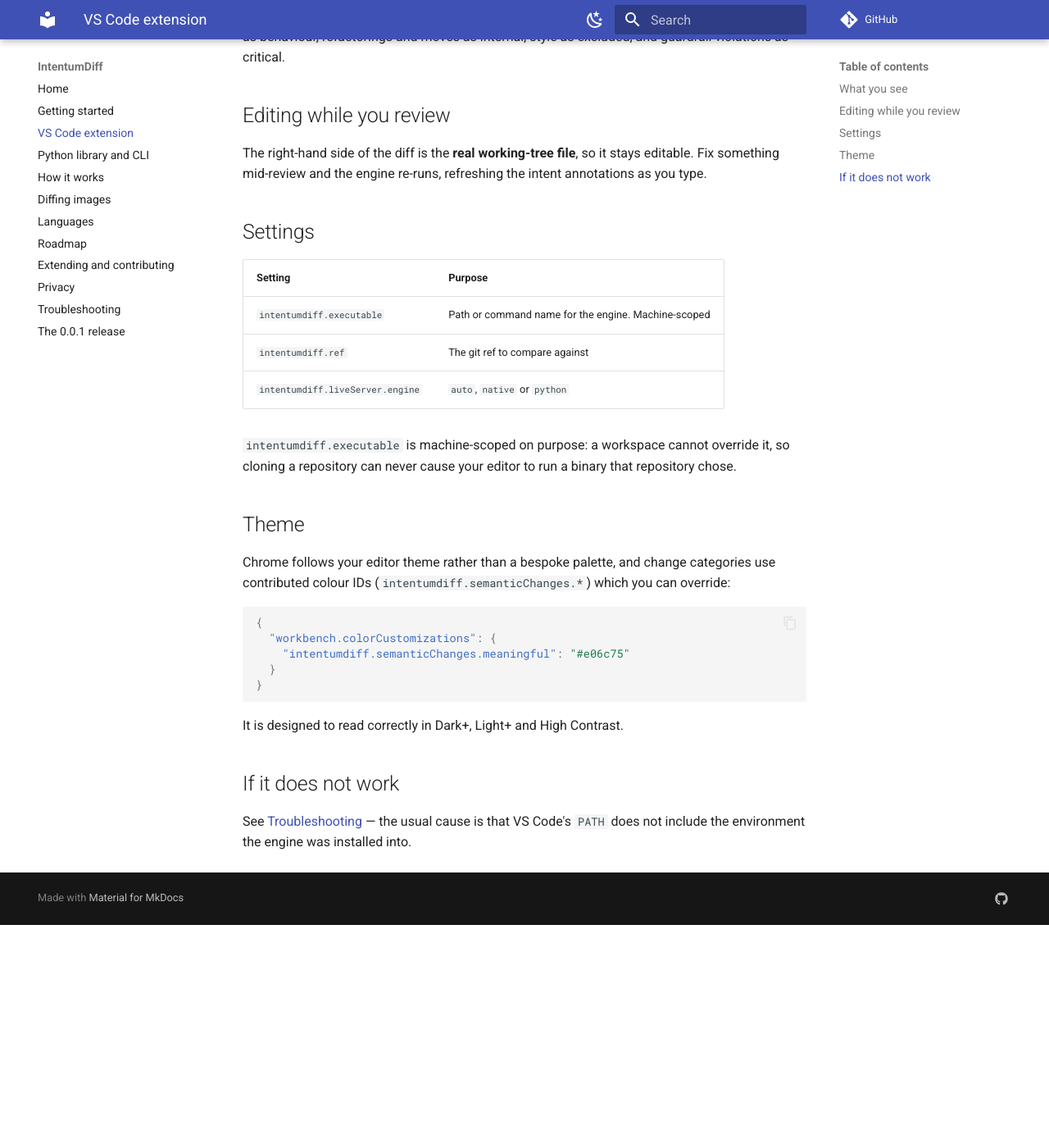
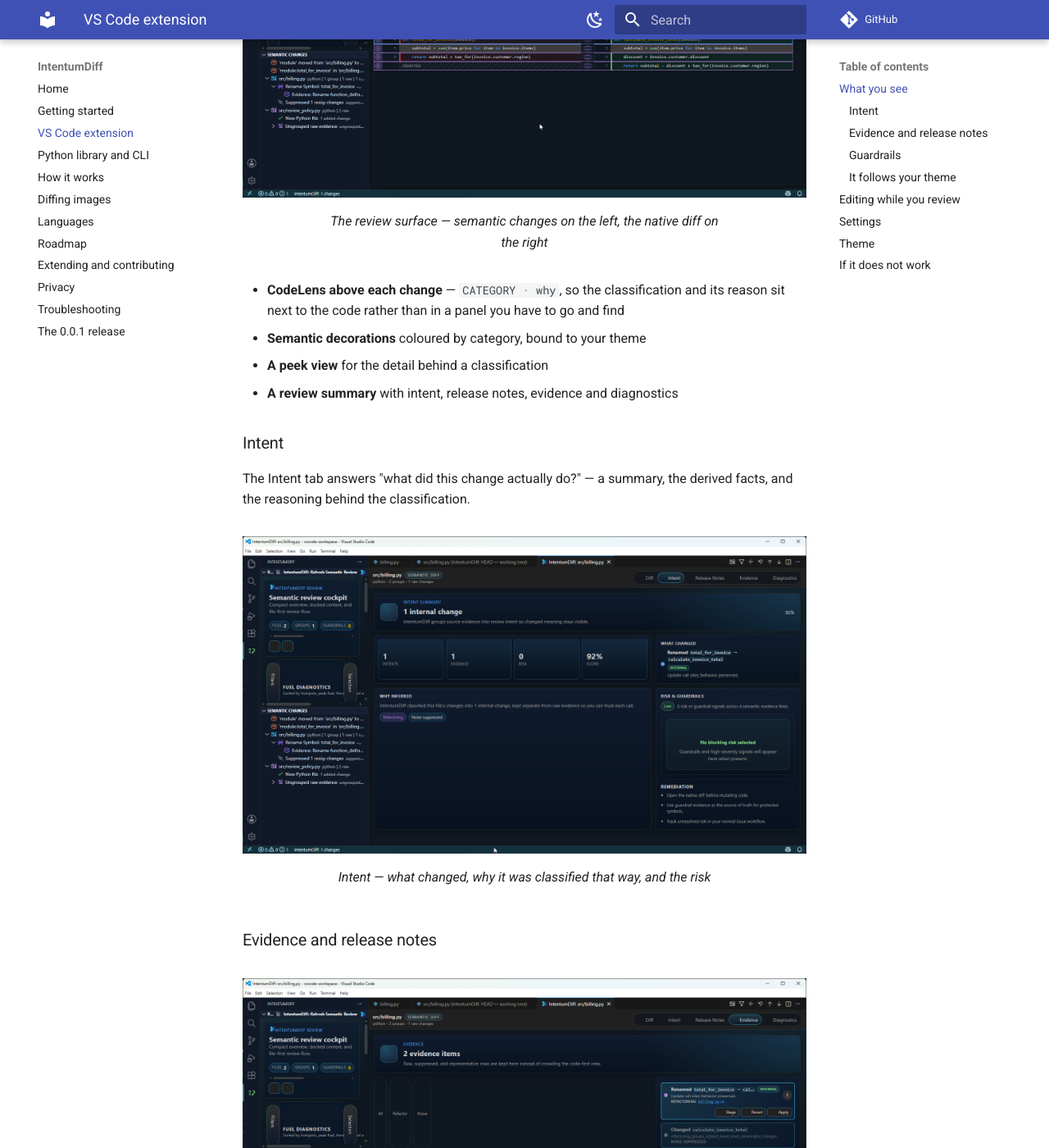
Before and after one commit to buchochelliq-labs/intentumdiff-docs, an MkDocs documentation site: the page built from docs/vscode.md, in a window 1280 px wide and 1400 px high, scrolled down 608 px. Shown: the whole window at 82% size. Built offline with MkDocs 1.6.1 and Material for MkDocs 9.7.7, drawn with Linux system fonts in a browser that asks for light colours; comment, search, counter and statistics services are not loaded; before the commit the page ends 1736 px from its top, so only the background shows below that; some of the changed text lies outside the part shown.

Commit message:
docs: real screenshots of the extension, captured from the current build
Six figures on the VS Code page: the review surface, intent, evidence, release
notes, guardrails, and the light theme.

All captured from the 0.0.2-beta.1 build in a clean profile and approved. They
replace nothing — the page had no images at all, because the previous set were
either fabricated mockups or pre-rebrand captures and were removed rather than
reused.

Co-Authored-By: Claude Opus 5 <noreply@anthropic.com>

```diff
--- a/docs/vscode.md
+++ b/docs/vscode.md
@@ -10,6 +10,56 @@ editor — VS Code's native diff stays exactly as it is, and IntentumDiff annota
     to talk to.
 
 ## What you see
+
+<figure markdown>
+![The semantic review panel showing intent, evidence and a native diff](assets/vscode/review.png)
+<figcaption>The review surface — semantic changes on the left, the native diff on the right</figcaption>
+</figure>
+
+- **CodeLens above each change** — `CATEGORY · why`, so the classification and its reason sit
+  next to the code rather than in a panel you have to go and find
+- **Semantic decorations** coloured by category, bound to your theme
+- **A peek view** for the detail behind a classification
+- **A review summary** with intent, release notes, evidence and diagnostics
+
+### Intent
+
+The Intent tab answers "what did this change actually do?" — a summary, the derived facts, and
+the reasoning behind the classification.
+
+<figure markdown>
+![The intent tab summarising an internal change with score and evidence](assets/vscode/intent.png)
+<figcaption>Intent — what changed, why it was classified that way, and the risk</figcaption>
+</figure>
+
+### Evidence and release notes
+
+<figure markdown>
+![The evidence tab listing the raw changes behind each classification](assets/vscode/evidence.png)
+<figcaption>Evidence — the raw changes behind every classification, so a label can be checked</figcaption>
+</figure>
+
+<figure markdown>
+![Release notes generated from the semantic diff](assets/vscode/release-notes.png)
+<figcaption>Release notes, generated from the diff rather than the commit messages</figcaption>
+</figure>
+
+### Guardrails
+
+Protected-config violations are surfaced separately, because they are the ones that should
+block a merge.
+
+<figure markdown>
+![Guardrail violations shown against a protected configuration change](assets/vscode/guardrails.png)
+<figcaption>Guardrails — protected settings, immutable fields and resource identity changes</figcaption>
+</figure>
+
+### It follows your theme
+
+<figure markdown>
+![The same review surface rendered in a light theme](assets/vscode/light-theme.png)
+<figcaption>Light theme — chrome binds to your editor's colours, not a bespoke palette</figcaption>
+</figure>
 
 - **CodeLens above each change** — `CATEGORY · why`, so the classification and its reason sit
   next to the code rather than in a panel you have to go and find
```
Also changed, not shown: docs/assets/vscode/evidence.png (added), docs/assets/vscode/guardrails.png (added), docs/assets/vscode/intent.png (added), docs/assets/vscode/light-theme.png (added), docs/assets/vscode/release-notes.png (added), docs/assets/vscode/review.png (added), docs/assets/vscode/risk.png (added), docs/assets/vscode/schema.png (added).
